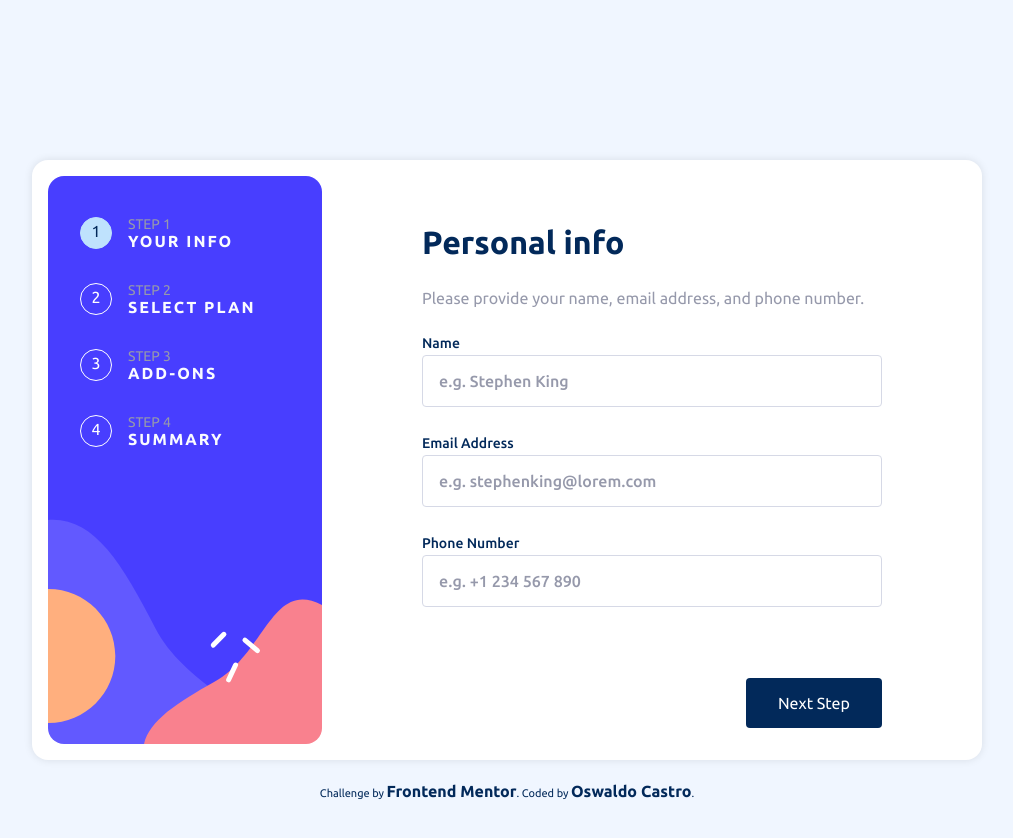
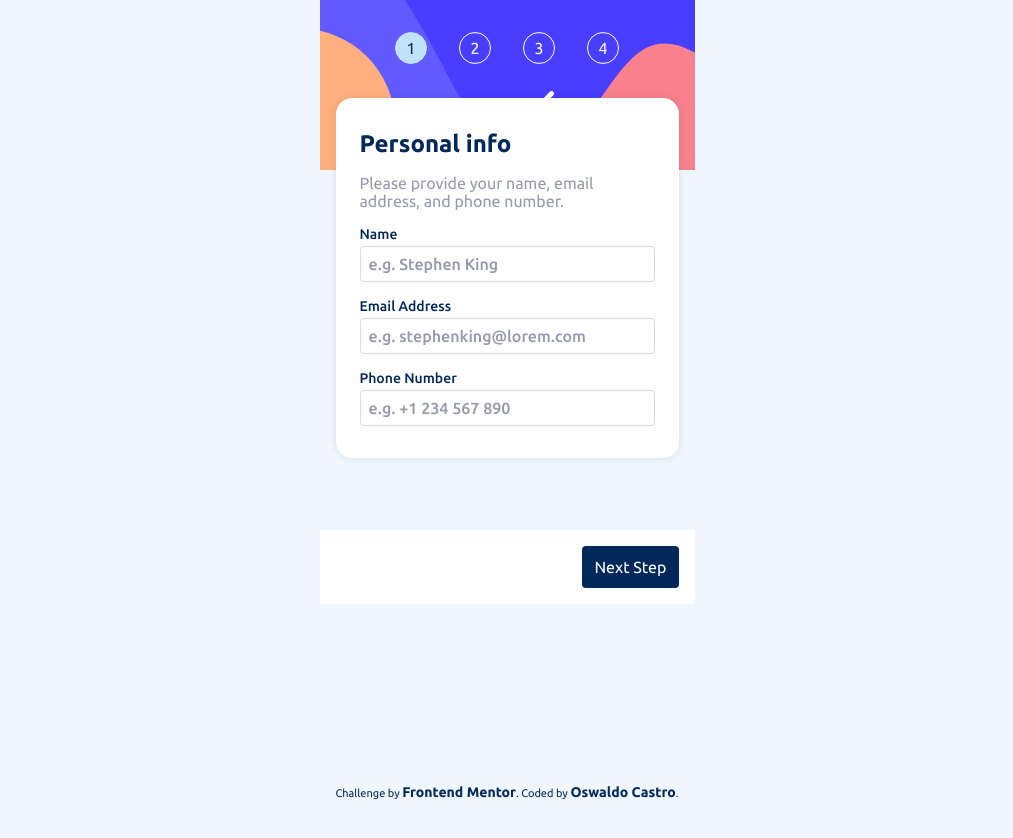
Before and after one commit to tufcoder/fem-multi-step-form, a plain HTML site: page index.html in a window 1280 px wide. Shown: the whole page, without its empty margins (133-1146 px from the left). After the commit the page ends 800 px from the top, so only its background shows below. Drawn offline with Linux system fonts and the light colour scheme.

Commit message:
fix step buttons and general desktop layout

```diff
--- a/index.html
+++ b/index.html
@@ -26,7 +26,7 @@
     <form class="app-container" novalidate>
         <aside class="aside">
             <div class="step-item">
-                <div value="1" data-step-active="true" class="button-step">1</div>
+                <button value="1" data-step-active="true" class="button-step">1</button>
                 <div>
                     <p class="step-number">Step 1</p>
                     <p class="step-title">Your info</p>
@@ -34,7 +34,7 @@
             </div>
 
             <div class="step-item">
-                <div value="2" data-step-active="false" class="button-step">2</div>
+                <button value="2" data-step-active="false" class="button-step">2</button>
                 <div>
                     <p class="step-number">Step 2</p>
                     <p class="step-title">Select plan</p>
@@ -42,7 +42,7 @@
             </div>
 
             <div class="step-item">
-                <div value="3" data-step-active="false" class="button-step">3</div>
+                <button value="3" data-step-active="false" class="button-step">3</button>
                 <div>
                     <p class="step-number">Step 3</p>
                     <p class="step-title">Add-ons</p>
@@ -50,7 +50,7 @@
             </div>
 
             <div class="step-item">
-                <div value="4" data-step-active="false" class="button-step">4</div>
+                <button value="4" data-step-active="false" class="button-step">4</button>
                 <div>
                     <p class="step-number">Step 4</p>
                     <p class="step-title">Summary</p>
--- a/main.css
+++ b/main.css
@@ -94,6 +94,10 @@ input {
 .step-item {
     display: flex;
     margin-block-start: 2rem;
+
+    button {
+        cursor: auto;
+    }
 }
 
 .button-step {
--- a/main.js
+++ b/main.js
@@ -418,7 +418,13 @@ const handleSubmit = (event) => {
     return true
 }
 
+const handleStepButton = (event) => {
+    event.preventDefault()
+}
+
 form.addEventListener('submit', handleSubmit)
+
+stepButtons.forEach(button => button.addEventListener('click', handleStepButton))
 
 btnGoBack.addEventListener('click', handleGoBack)
 
--- a/media.css
+++ b/media.css
@@ -1,11 +1,10 @@
 /* 1440px */
-/* @media (min-width: 90rem) { */
-@media (min-width: 900px) {
+@media (min-width: 90rem) {
     .app-container {
         max-width: 90rem;
         display: flex;
-        /* 160px */
-        margin-block: 10rem;
+        /* 100px */
+        margin-block: 6.25rem;
         border-radius: 1rem;
         padding: 1rem;
         /* 100px */
@@ -98,6 +97,7 @@
         #button-confirm,
         #button-next-step {
             padding: 1rem 2rem;
+            font-weight: var(--fw-semi-bold);
         }
     }
 
```
